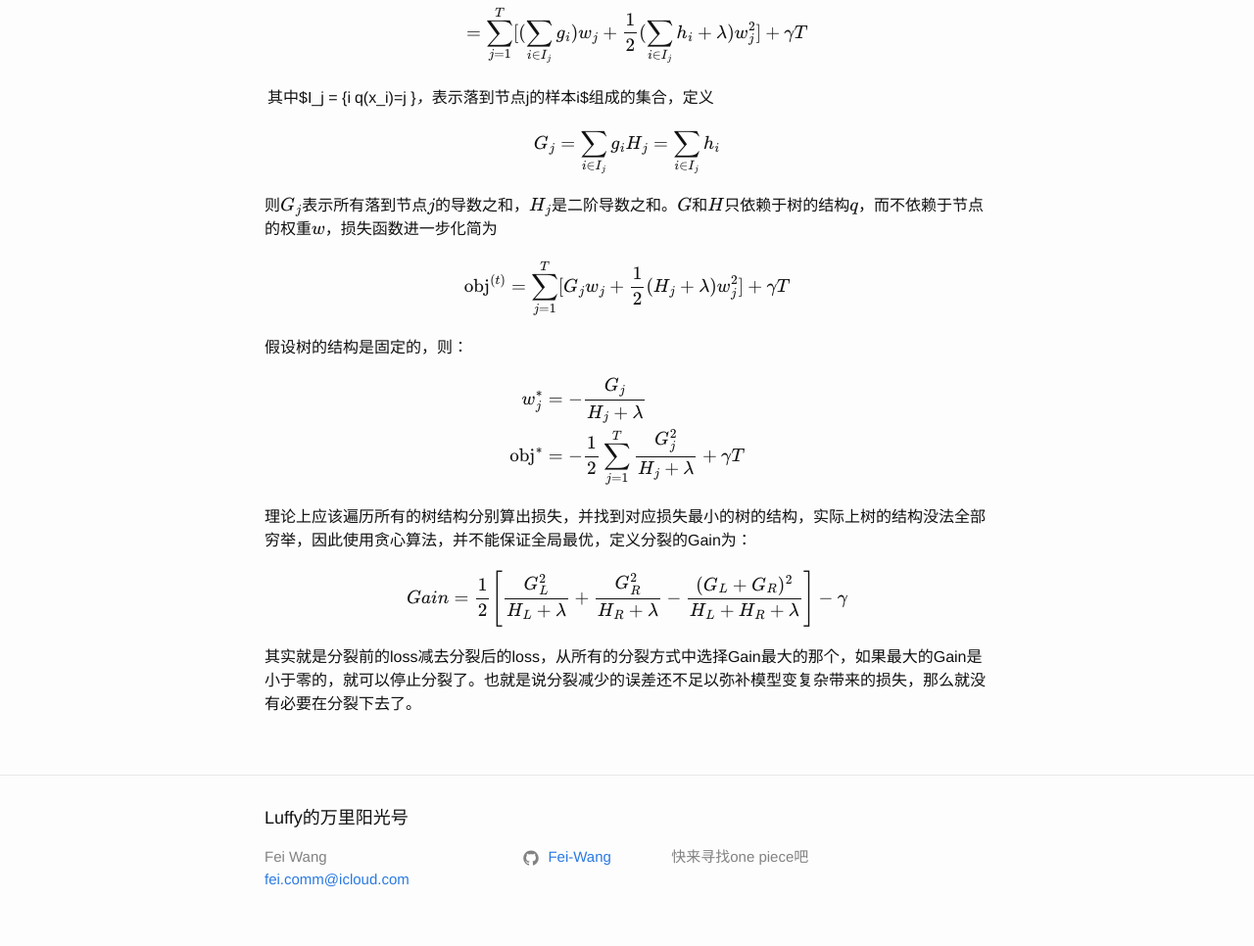
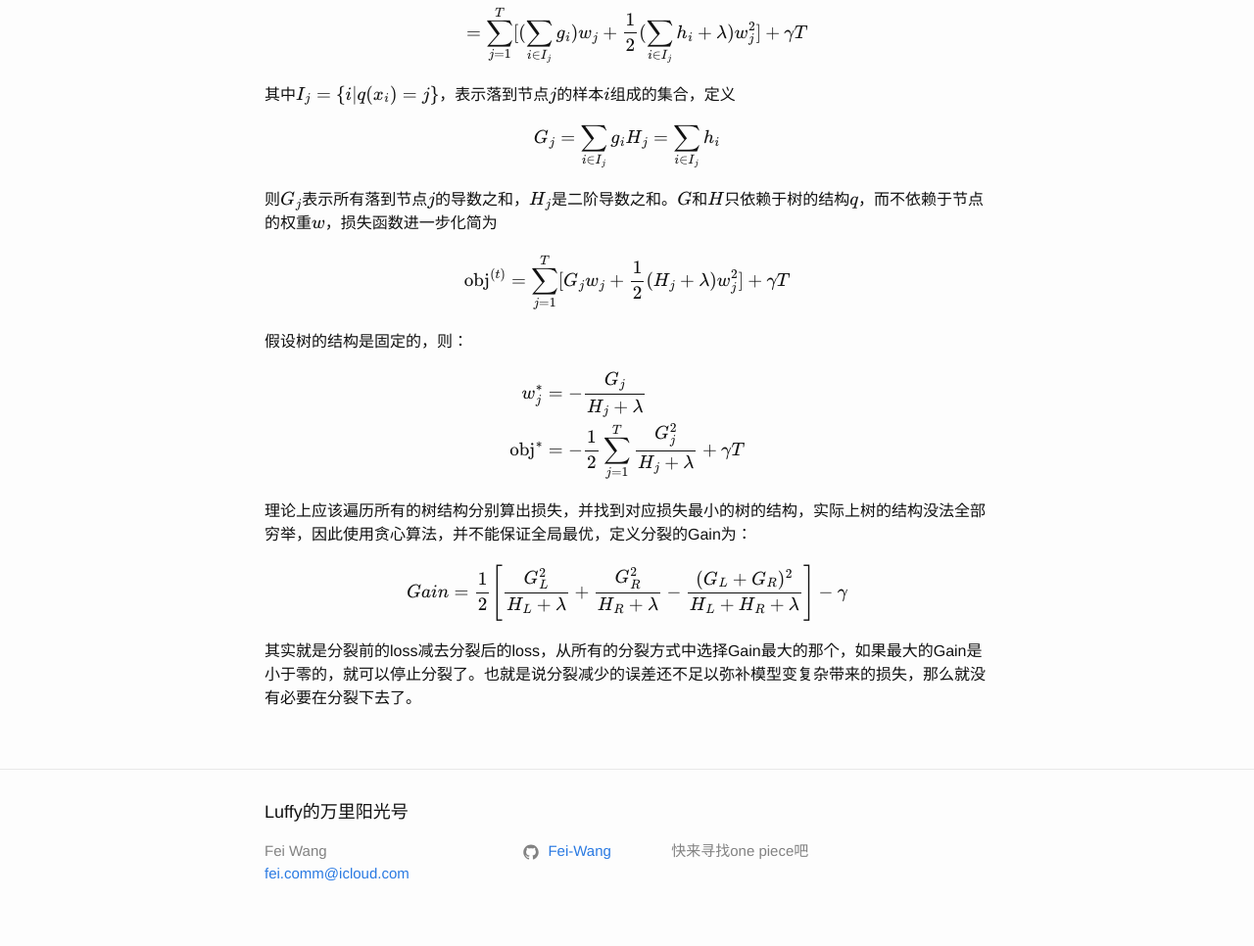
Before and after one commit to shishuaiyan/shishuaiyan.github.io, a Jekyll site: the page built from _posts/2019-05-08-xgboost.md, in a window 1280 px wide. Shown: the part 1358-2324 px from the top of the page at 98% size. Built offline with Jekyll 4.4.1, drawn with Linux system fonts in a browser that asks for light colours; our own code applies the rules of GitHub Pages for plain Markdown files; formulas are drawn with MathJax 3.

```diff
--- a/_posts/2019-05-08-xgboost.md
+++ b/_posts/2019-05-08-xgboost.md
@@ -44,7 +44,7 @@ $$
 &= \sum^T_{j=1} [(\sum_{i\in I_j} g_i) w_j + \frac{1}{2} (\sum_{i\in I_j} h_i + \lambda) w_j^2 ] + \gamma T\end{aligned}
 $$
 
-其中$I_j = \{i | q(x_i)=j \}$，表示落到节点$j$的样本$i$组成的集合，定义
+其中$I_j = \\{i \| q(x_i)=j \\}$，表示落到节点$j$的样本$i$组成的集合，定义
 
 $$G_j = \sum_{i\in I_j} g_i \\
 H_j = \sum_{i\in I_j} h_i
```
